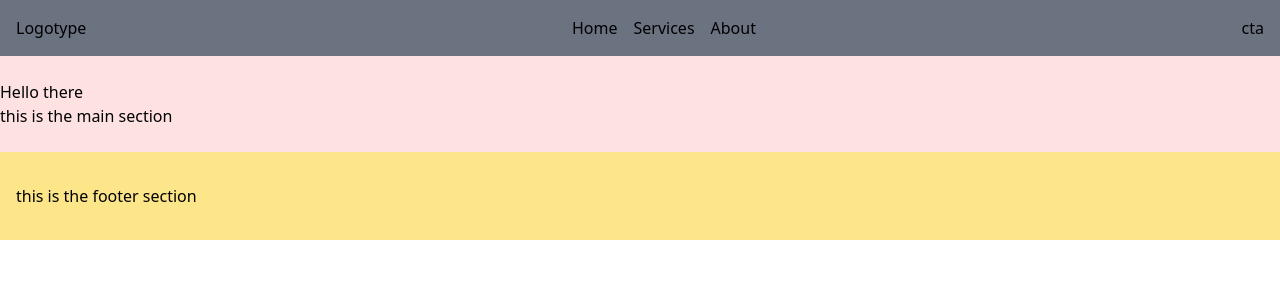
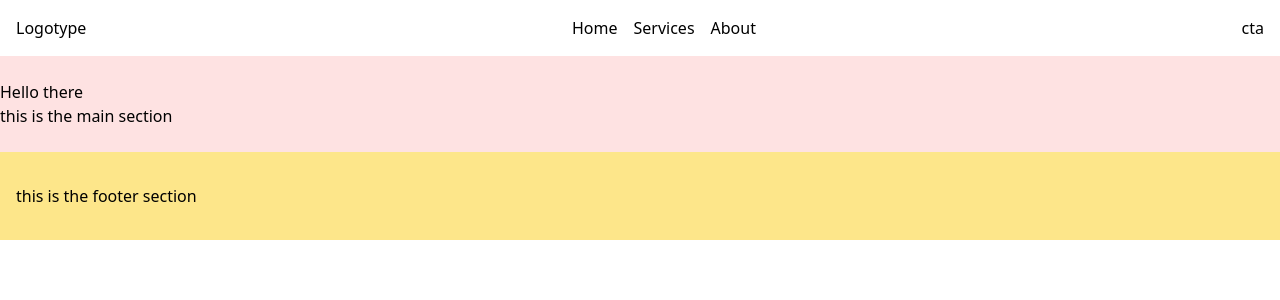
Before and after one commit to flrnd/next-easyweb, a Next.js app: page / in a window 1280 px wide. Shown: the top 300 px of the page. Built offline with nearby package versions, Linux system fonts and the light colour scheme.

Commit message:
Remove bg color and refactor placeholder

```diff
--- a/components/Header.tsx
+++ b/components/Header.tsx
@@ -1,11 +1,15 @@
 import NavigationBar from "./NavigationBar";
+import NavigationMenu from "./NavigationMenu";
+
+const menu = ["home", "services", "about"];
 
 const Header = (): JSX.Element => {
   return (
-    <div className="header bg-gray-500">
-      <div className="">
-        <NavigationBar />
-      </div>
+    <div className="header">
+      <NavigationBar>
+        <div className="logo">logo</div>
+        <NavigationMenu menu={menu} />
+      </NavigationBar>
     </div>
   );
 };
```
